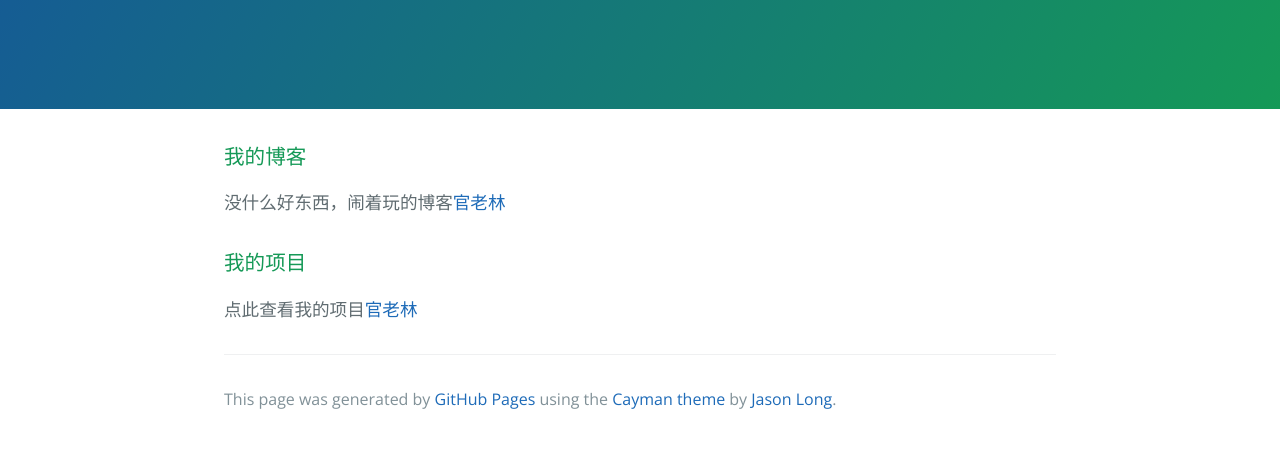
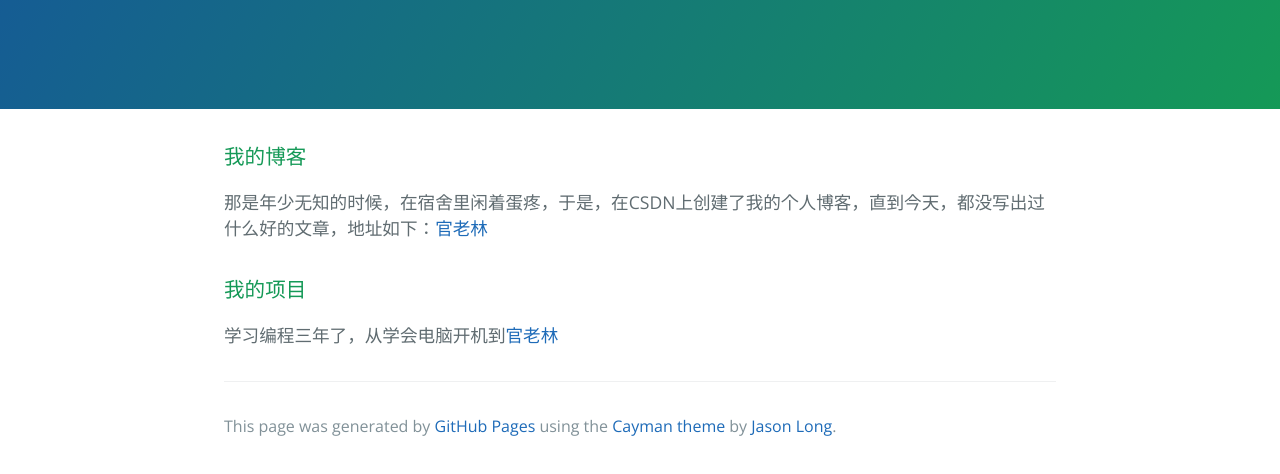
Before and after one commit to guanlaolin/guanlaolin.github.io, a plain HTML site: page index.html in a window 1280 px wide. Shown: the part 208-682 px from the top of the page. Drawn offline with nearby package versions, Linux system fonts and the light colour scheme.

Commit message:
Update index.html

```diff
--- a/index.html
+++ b/index.html
@@ -19,12 +19,12 @@
       <h3>
 <a id="我的博客" class="anchor" href="#%E6%88%91%E7%9A%84%E5%8D%9A%E5%AE%A2" aria-hidden="true"><span aria-hidden="true" class="octicon octicon-link"></span></a>我的博客</h3>
 
-<p>没什么好东西，闹着玩的博客<a href="http://blog.csdn.net/u013025612/">官老林</a></p>
+<p>那是年少无知的时候，在宿舍里闲着蛋疼，于是，在CSDN上创建了我的个人博客，直到今天，都没写出过什么好的文章，地址如下：<a href="http://blog.csdn.net/u013025612/">官老林</a></p>
 
 <h3>
 <a id="我的项目" class="anchor" href="#%E6%88%91%E7%9A%84%E9%A1%B9%E7%9B%AE" aria-hidden="true"><span aria-hidden="true" class="octicon octicon-link"></span></a>我的项目</h3>
 
-<p>点此查看我的项目<a href="https:///github.com/guanlaolin">官老林</a></p>
+<p>学习编程三年了，从学会电脑开机到<a href="https://github.com/guanlaolin">官老林</a></p>
 
       <footer class="site-footer">
 
```
